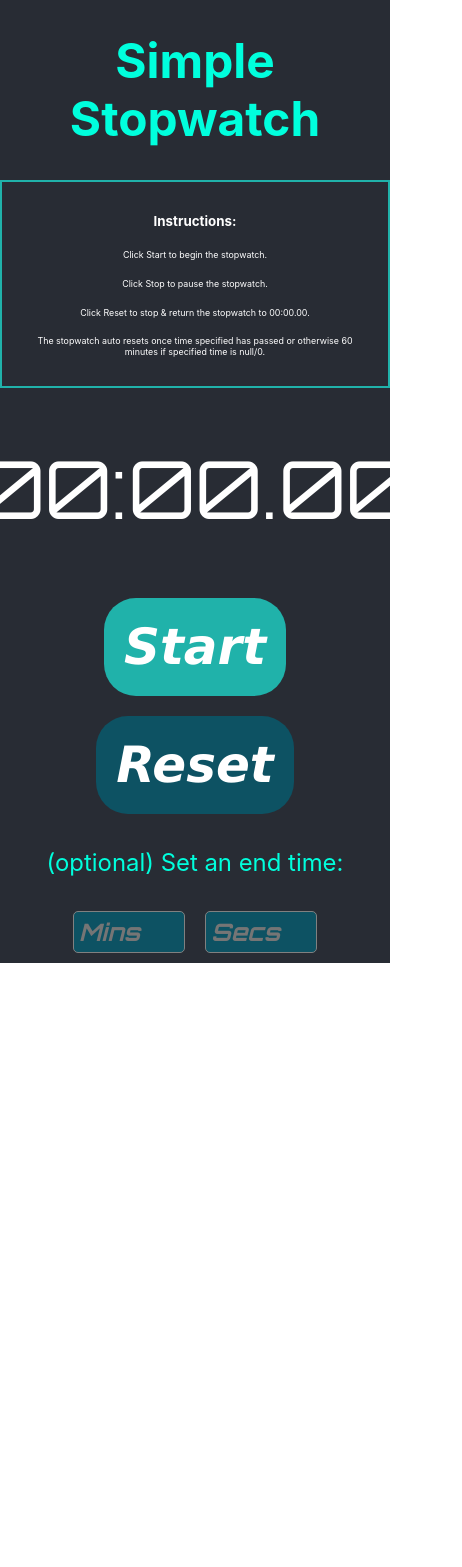
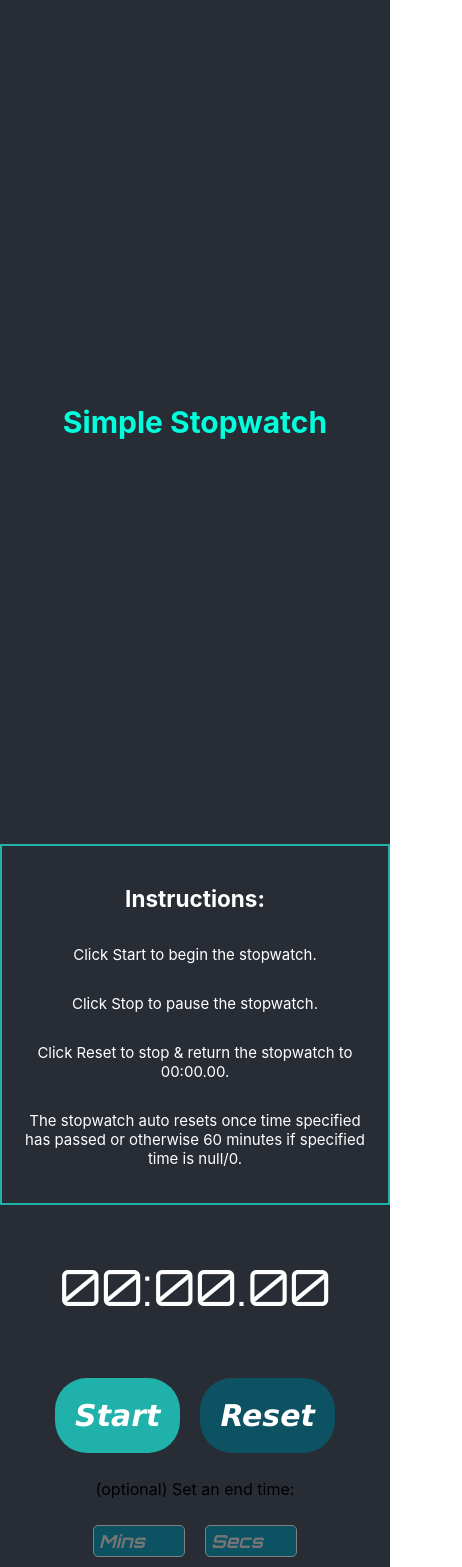
Before and after one commit to GravByte/React_SimpleStopWatch, a React (Create React App) app in the folder simplestopwatch/: page / in a window 390 px wide. Shown: the whole page, 462 px wide, since content can reach past the window. Before the commit the page ends 963 px from the top, so only its background shows below. Built offline with nearby package versions, Linux system fonts and the light colour scheme.

Commit message:
Added responsive CSS for better dynamic content scaling

```diff
--- a/simplestopwatch/src/App.css
+++ b/simplestopwatch/src/App.css
@@ -1,6 +1,70 @@
 .App {
   text-align: center;
   background-color: #282c34;
+}
+
+
+/* Styles for screens larger than 480px */
+@media only screen and (min-width: 480px) {
+  .App-header {
+    font-size: 30px;
+  }
+  .app-paragraph {
+    font-size: 20px;
+  }
+  .button {
+    font-size: 70px;
+  }
+  .input-box {
+    width: 200px;
+    height: 50px;
+    font-size: 34px;
+  }
+  .timer {
+    font-size: 80px;
+  }
+}
+
+/* Styles for screens smaller than or equal to 480px */
+@media only screen and (max-width: 480px) {
+  .App-header {
+    font-size: 15px;
+  }
+  .app-paragraph {
+    font-size: 15px;
+  }
+  .button {
+    font-size: 30px;
+  }
+  .input-box {
+    width: 80px;
+    height: 20px;
+    font-size: 18px;
+  }
+  .timer {
+    font-size: 50px;
+  }
+}
+
+/* Styles for screens smaller than or equal to 350px */
+@media only screen and (max-width: 350px) {
+  .App-header {
+    font-size: 15px;
+  }
+  .app-paragraph {
+    font-size: 15px;
+  }
+  .button {
+    font-size: 20px;
+  }
+  .input-box {
+    width: 60px;
+    height: 15px;
+    font-size: 14px;
+  }
+  .timer {
+    font-size: 40px;
+  }
 }
 
 .App-header {
@@ -9,7 +73,6 @@
   flex-direction: column;
   align-items: center;
   justify-content: center;
-  font-size: calc(20px + 1vmin);
   color: rgb(0, 255, 221);
 }
 
@@ -19,7 +82,6 @@
   flex-direction: column;
   align-items: center;
   justify-content: center;
-  font-size: calc(5px + 1vmin);
   color: rgb(255, 255, 255);
   border: 2px solid lightseagreen;
   padding: 20px;
@@ -37,7 +99,6 @@
   font-family: Verdana, Geneva, Tahoma, sans-serif;
   font-weight: bold;
   font-style: oblique;
-  font-size: 50px;
   background-color: lightseagreen;
   color: white;
 }
@@ -46,14 +107,11 @@
 }
 
 .input-box {
-  width: 100px;
-  height: 30px;
   margin: 10px;
   padding: 5px;
   font-family: "Orbitron", sans-serif;
   font-weight: bold;
   font-style: oblique;
-  font-size: 24px;
   border-radius: 5px;
   border: 1px solid grey;
   background-color: rgb(13, 82, 99);
@@ -65,7 +123,6 @@
   font-style: normal;
   font-optical-sizing: auto;
   font-weight: 100;
-  font-size: 80px;
   color: white;
   padding: 50px;
 }
--- a/simplestopwatch/src/App.js
+++ b/simplestopwatch/src/App.js
@@ -30,7 +30,11 @@ function App() {
 
   return (
     <div className="App">
-      <header className="App-header"> <h1>Simple Stopwatch</h1>
+
+      <header className="App-header">
+      <h1>Simple Stopwatch</h1>
+      </header>
+
       <paragraph className="app-paragraph">
       <h2>Instructions:</h2>
       <p>Click Start to begin the stopwatch.</p>
@@ -79,8 +83,6 @@ function App() {
         className="input-box"
       />
       </div>
-
-      </header>
     </div>
   );
 }
```
